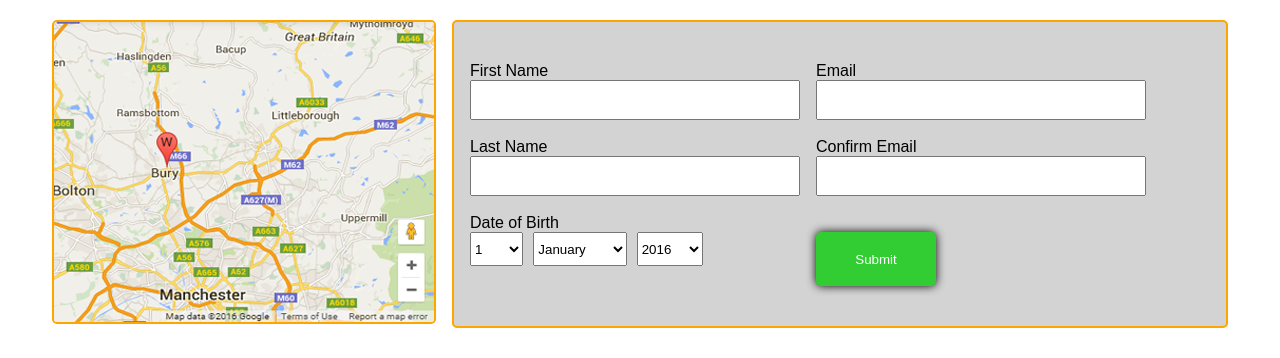
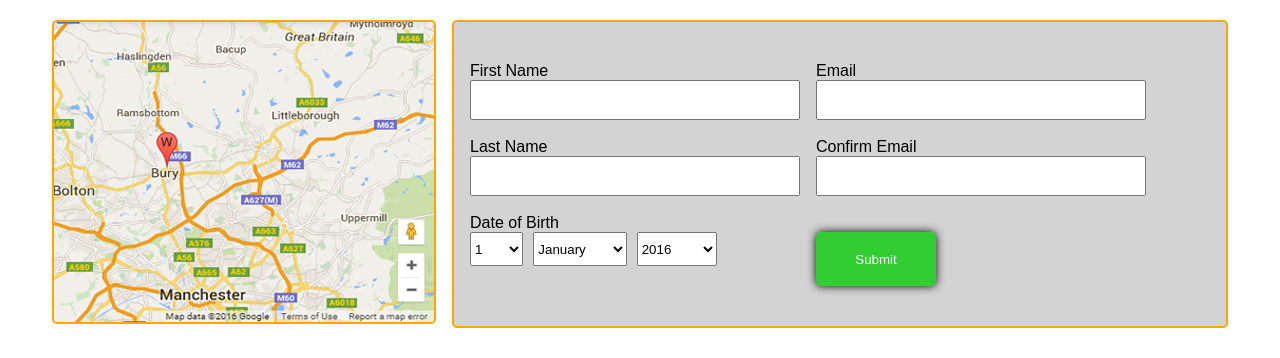
Before and after one commit to curtisjohnson1/weave-code, a React app: page / in a window 1280 px wide. Shown: the part 439-797 px from the top of the page. Built offline with nearby package versions, Linux system fonts and the light colour scheme.

Commit message:
updated styles

```diff
--- a/public/css/main.css
+++ b/public/css/main.css
@@ -178,7 +178,7 @@ input {
 
 .year {
     height: 2.5em;
-    width: 5em;
+    width: 6em;
     margin-left: 10px;
 }
 
```
